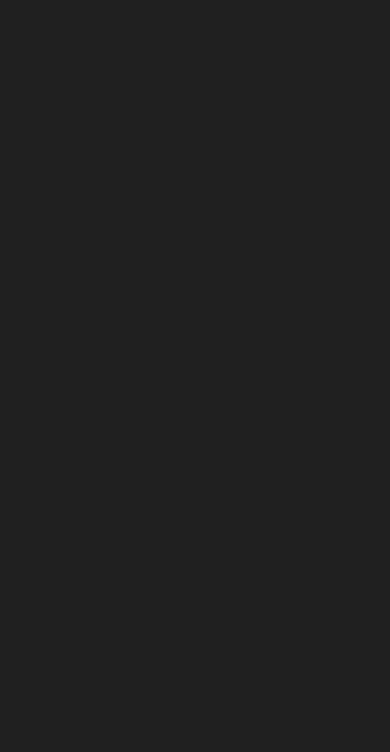
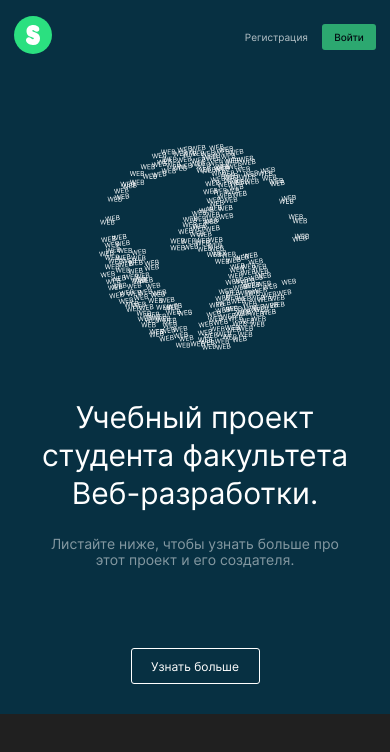
Before and after one commit to Michael2M-dot/movies-explorer-frontend, a React (Create React App) app: page /main in a window 390 px wide. Shown: the top 752 px of the page. Built offline with nearby package versions, Linux system fonts and the light colour scheme.

Commit message:
feat: added markup for Main page, ref. Header and added Lead comp

```diff
--- a/src/components/App/App.css
+++ b/src/components/App/App.css
@@ -1,6 +1,7 @@
 .page {
+  width: 100vw;
   box-sizing: border-box;
-  margin: 0;
+  margin: 0 auto;
   padding: 0;
 
   background-color: var(--bg-black-gray);
@@ -18,8 +19,8 @@
 
   width: 100%;
   min-width: 320px;
-  max-width: var(--laptop-threshold);
+  max-width: 1280px;
   min-height: 100vh;
-  margin: 0;
+  margin: 0 auto;
   padding: 0;
 }
--- a/src/components/App/App.js
+++ b/src/components/App/App.js
@@ -1,7 +1,7 @@
 import React, { useState } from 'react';
 import { Redirect, Route, Switch } from 'react-router-dom';
 import './App.css';
-// import Main from '../Main/Main';
+import Main from '../Main/Main';
 // import Movies from '../Movies/Movies';
 // import SavedMovies from '../SavedMovies/SavedMovies';
 // import Profile from '../Profile/Profile';
@@ -9,16 +9,16 @@
 import Register from '../Register/Register';
 
 const App = () => {
-  const [isLoggedIn] = useState('false');
+  const [isLoggedIn] = useState(true);
 
   return (
     // eslint-disable-next-line react/jsx-filename-extension
     <div className="page">
       <div className="page__container">
         <Switch>
-          {/* <Route path="/"> */}
-          {/*  <Main /> */}
-          {/* </Route> */}
+           <Route path="/main">
+             <Main />
+           </Route>
           {/* <Route path="/movies"> */}
           {/*  <Movies /> */}
           {/* </Route> */}
--- a/src/components/Header/Header.css
+++ b/src/components/Header/Header.css
@@ -1,6 +1,6 @@
 .header {
   width: 100%;
-  max-width: var(--laptop-threshold);
+  max-width: 1280px;
   min-width: 320px;
   min-height: 74px;
 
@@ -13,6 +13,12 @@
   align-items: center;
 
   box-sizing: border-box;
+
+  font-family: "Inter", Helvetica, sans-serif;
+}
+
+.header_page-main {
+  background-color: var(--bg-dark-turquose);
 }
 
 .header__vertical {
@@ -23,7 +29,6 @@
 
   flex-direction: column;
   align-items: flex-start;
-
 }
 
 .header__logo {
@@ -45,6 +50,39 @@
   justify-content: space-between;
   align-items: center;
 }
+
+.header__bar-link {
+  margin-right: 30px;
+
+  font-weight: 400;
+  font-size: 12px;
+  line-height: 16px;
+  color: var(--tx-white);
+  text-decoration: none;
+  cursor: pointer;
+}
+
+.header__bar-button {
+  width: 76px;
+  height: 32px;
+
+  display: inline-block;
+  padding-top: 8px;
+
+  background-color: var(--bg-light-green);
+  box-sizing: border-box;
+  border: 0;
+  border-radius: 3px;
+
+  font-weight: 500;
+  font-size: 12px;
+  line-height: 16px;
+  text-align: center;
+  color: var(--tx-black);
+  text-decoration: none;
+  cursor: pointer;
+}
+
 .header__menu {
   width: 231px;
 
@@ -120,7 +158,9 @@
 }
 
 .header__burger:focus,
-.header__burger:hover {
+.header__burger:hover,
+.header__bar-button,
+.header__bar-link {
   opacity: 0.7;
 }
 
@@ -201,6 +241,11 @@
 }
 
 @media screen and (max-width: 767px) {
+  .header {
+    padding-left: 14px;
+    padding-right: 14px;
+  }
+
   .header__vertical{
     margin-top: 56px;
     align-items: center;
@@ -209,6 +254,23 @@
   .header__text {
     margin-top: 50px;
   }
+
+  .header__bar-link {
+    margin-right: 14px;
+
+    font-size: 10px;
+    line-height: 16px;
+  }
+
+  .header__bar-button {
+    width: 54px;
+    height: 26px;
+
+    padding-top: 5px;
+
+    font-size: 10px;
+    line-height: 16px;
+  }
 }
 
 .header__elm_hidden {
--- a/src/components/Header/Header.js
+++ b/src/components/Header/Header.js
@@ -7,11 +7,11 @@
   isLoggedIn = false,
   initialText,
 }) => {
-  console.log(isLoggedIn);
   const [isBurgerMenuOpen, setIsBurgerMenuOpen] = useState(false);
 
   const isSignIn = useRouteMatch({ path: '/signin', exact: true });
   const isSignUp = useRouteMatch({ path: '/signup', exact: true });
+  const isMain = useRouteMatch({ path: '/main', exact: true });
 
   const toggleMenu = () => {
     setIsBurgerMenuOpen(!isBurgerMenuOpen);
@@ -20,13 +20,21 @@
   return (
     // eslint-disable-next-line react/jsx-filename-extension
     <header className={`header
-      ${isSignIn || isSignUp ? 'header__vertical' : ''}`}
+      ${isSignIn || isSignUp ? 'header__vertical' : ''}
+      ${isMain ? 'header_page-main' : ''}`}
     >
-      <NavLink to="/main">
+      <NavLink to="/">
         <img className="header__logo" src={Logo} alt="Логотип" />
       </NavLink>
+      {isMain && (
+        <div className='header__bar'>
+          <NavLink className='header__bar-link' to="/signup" > Регистрация</NavLink>
+          <NavLink className='header__bar-button' to="/signin">Войти</NavLink>
+        </div>
+      )}
+
       <div className={`header__bar
-      ${isSignIn || isSignUp  ? 'header__elm_hidden' : ''}`}
+      ${isSignIn || isSignUp || isMain  ? 'header__elm_hidden' : ''}`}
       >
         <nav className="header__menu">
           <p className="header__menu-item">
@@ -46,13 +54,14 @@
       <button
         type="button"
         className={`header__burger
-        ${isSignIn || isSignUp  ? 'header__elm_hidden' : ''}`}
+        ${isSignIn || isSignUp || isMain ? 'header__elm_hidden' : ''}`}
         onClick={toggleMenu}
       >
         <span className={`header__burger_span ${isBurgerMenuOpen ? 'active' : ''}`} />
       </button>
       <div className={`header__text
-      ${isSignIn || isSignUp  ? '' : 'header__elm_hidden'}`}
+      ${!isSignIn || !isSignUp ? '' : 'header__elm_hidden'}
+      ${isMain ? 'header__elm_hidden' : ''}`}
       >
         {initialText}
       </div>
--- a/src/components/Input/Input.js
+++ b/src/components/Input/Input.js
@@ -17,7 +17,7 @@
   return (
     <>
       <p className="auth-form__input-title">
-        {props.inputName}
+        {props.name}
       </p>
       <input
         {...props}
--- a/src/components/Login/Login.js
+++ b/src/components/Login/Login.js
@@ -29,12 +29,12 @@
       >
         <label className="auth-form__input">
           <Input
-          inputName='E-mail'
+          name='E-mail'
           />
         </label>
         <label className="auth-form__input">
           <Input
-            inputName='Пароль'
+            name='Пароль'
             type='password'
           />
         </label>
--- a/src/components/Main/Main.css
+++ b/src/components/Main/Main.css
@@ -0,0 +1,160 @@
+.content {
+  display: grid;
+  width: 100%;
+}
+
+.content__section {
+  width: 100%;
+  min-width: 320px;
+  margin: 0 auto;
+}
+
+.lead {
+  width: 100%;
+
+  padding: 75px 70px;
+  display: flex;
+  flex-direction: row-reverse;
+  justify-content: space-between;
+  align-items: flex-start;
+
+  background-color: var(--bg-dark-turquose);
+
+  font-family: "Inter", Helvetica, sans-serif;
+
+  box-sizing: border-box;
+}
+
+.lead__pic {
+  width: 100%;
+  max-width: 310px;
+  min-width: 210px;
+  height: 100%;
+  max-height: 304px;
+  min-height: 206px;
+
+  margin: 0 auto;
+  padding: 0;
+
+  background-image: url('../../images/lead_pic.svg');
+  background-position: center;
+  background-repeat: no-repeat ;
+  background-size: contain;
+}
+
+.lead__wrapper {
+  margin: 0 190px 0 0;
+
+  display: flex;
+  flex-direction: column;
+  justify-content: space-between;
+  align-items: flex-start;
+}
+
+.lead__title {
+  width: 100%;
+  margin: 0 0 36px 0;
+
+  font-weight: 400;
+  font-size: 50px;
+  line-height: 58px;
+  text-align: left;
+}
+
+.lead__subtitle {
+  width: 100%;
+  max-width: 310px;
+  min-width: 260px;
+
+  margin: 0 auto 146px 0;
+
+  font-weight: 400;
+  font-size: 14px;
+  line-height: 16px;
+  text-align: left;
+
+  opacity: .5;
+}
+
+.lead__link {
+  width: 129px;
+  height: 36px;
+
+  margin: 0;
+  padding: 10px;
+
+  box-sizing: border-box;
+  border: 1px solid var(--layout-white);
+  border-radius: 3px;
+
+  font-weight: 400;
+  font-size: 12px;
+  line-height: 16px;
+  text-align: center;
+  text-decoration: none;
+  color: var(--tx-white);
+}
+
+@media screen and (max-width: 1279px) {
+  .lead {
+    padding: 146px 44px 76px 44px;
+  }
+
+}
+
+@media screen and (max-width: 1024px) {
+  .lead {
+    flex-direction: column;
+    justify-content: center;
+  }
+
+  .lead__pic {
+    min-height: 304px;
+
+    margin: 0 auto 48px;
+  }
+
+  .lead__wrapper {
+    margin: 0 auto;
+
+    align-items: center;
+  }
+
+  .lead__title {
+    margin: 0 auto 22px;
+
+    font-size: 40px;
+    line-height: 50px;
+    text-align: center;
+  }
+
+  .lead__subtitle {
+    margin: 0 auto 92px;
+
+    text-align: center;
+  }
+}
+
+@media screen and (max-width: 767px) {
+  .lead {
+    padding: 70px 10px 30px;
+  }
+
+  .lead__pic {
+    height: 100%;
+    min-height: 206px;
+    padding-left: 39px;
+    padding-right: 39px;
+  }
+
+  .lead__title {
+    margin-bottom: 24px;
+
+    font-size: 30px;
+    line-height: 38px;
+  }
+
+  .lead__subtitle {
+    margin-bottom: 80px;
+  }
+}
--- a/src/components/Main/Main.js
+++ b/src/components/Main/Main.js
@@ -0,0 +1,33 @@
+import React from 'react';
+import { NavLink } from 'react-router-dom';
+import Header from '../Header/Header';
+import Footer from '../Footer/Footer';
+
+const Main = () => (
+<>
+  <Header />
+  <main className='content'>
+    <section className='lead content__section'>
+      <div className='lead__pic'/>
+      <div className='lead__wrapper'>
+        <h1 className='lead__title'>Учебный проект студента факультета Веб-разработки.</h1>
+        <p className='lead__subtitle'>Листайте ниже, чтобы узнать больше про этот проект и его создателя.</p>
+        <NavLink className='lead__link' to='/'>Узнать больше</NavLink>
+      </div>
+    </section>
+    <section className='intro content__section'>
+      <div className='intro__container'>
+      </div>
+    </section>
+    <section className='technology content__section'>
+
+    </section>
+    <section className='about content__section'>
+
+    </section>
+  </main>
+  <Footer />
+</>
+);
+
+export default Main;
--- a/src/components/Register/Register.js
+++ b/src/components/Register/Register.js
@@ -29,19 +29,19 @@
       >
         <label className="auth-form__input">
           <Input
-            inputName='Имя'
+            name='Имя'
             type='text'
           />
         </label>
         <label className="auth-form__input">
           <Input
-            inputName='E-mail'
+            name='E-mail'
             type='url'
           />
         </label>
         <label className="auth-form__input">
           <Input
-            inputName='Пароль'
+            name='Пароль'
             type='password'
           />
         </label>
```
Also changed, not shown: src/images/lead_pic.svg (added).
